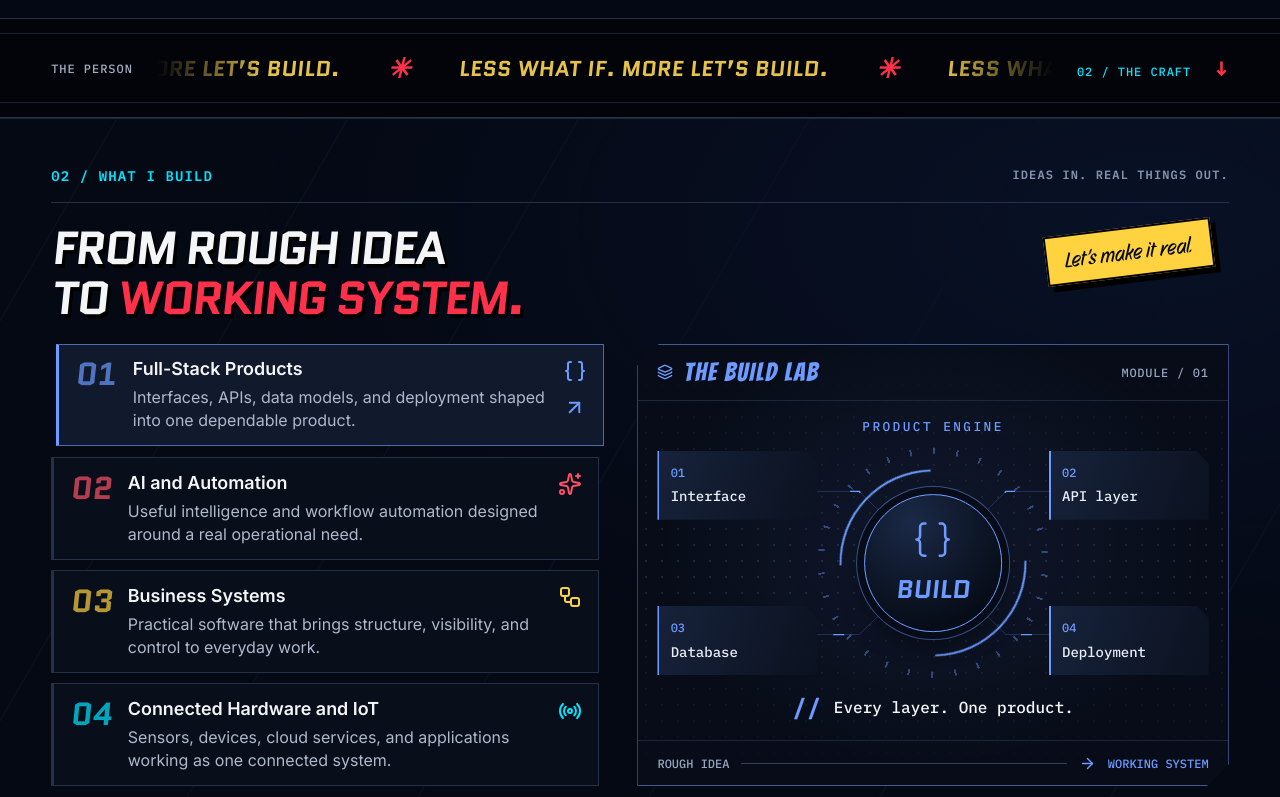
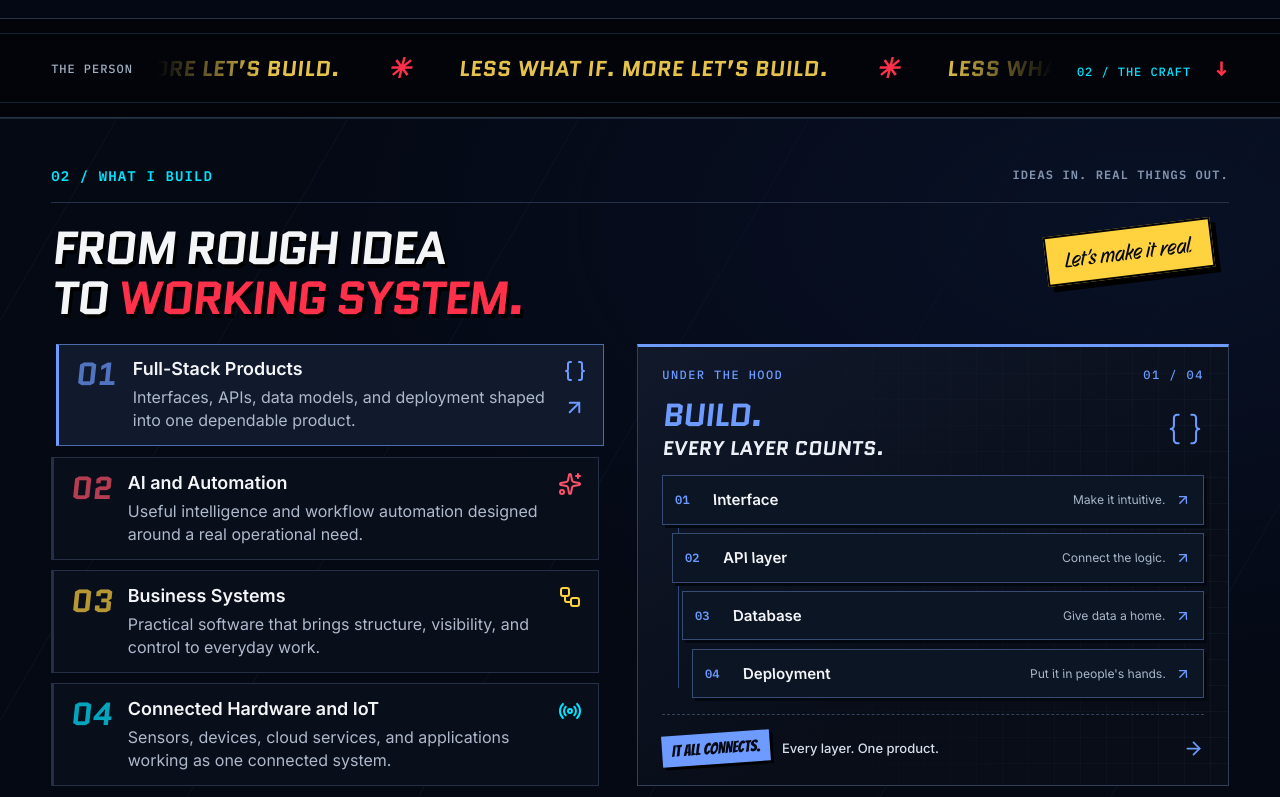
Before and after one commit to Shivansh2207/Shivansh-portfolio, a Next.js app: page / in a window 1280 px wide. Shown: the part 2000-2797 px from the top of the page. Built offline with nearby package versions, Linux system fonts and the light colour scheme.

Commit message:
Update Site source

```diff
--- a/components/home/Capabilities.tsx
+++ b/components/home/Capabilities.tsx
@@ -2,9 +2,10 @@
 
 import { useState, type CSSProperties } from "react";
 import { motion, useReducedMotion } from "framer-motion";
-import { ArrowUpRight, ArrowRight, Braces, Sparkles, Workflow, Radio, Layers3 } from "lucide-react";
+import { ArrowUpRight, ArrowRight, Braces, Sparkles, Workflow, Radio } from "lucide-react";
 import { PageContainer } from "@/components/layout/PageContainer";
 import "./capabilities.css";
+import "./build-pipeline.css";
 
 const capabilities = [
   {
@@ -13,6 +14,7 @@ const capabilities = [
       "Interfaces, APIs, data models, and deployment shaped into one dependable product.",
     icon: Braces, color: "#6d9bff", label: "PRODUCT ENGINE",
     nodes: ["Interface", "API layer", "Database", "Deployment"],
+    details: ["Make it intuitive.", "Connect the logic.", "Give data a home.", "Put it in people's hands."],
     center: "BUILD", caption: "Every layer. One product.",
   },
   {
@@ -21,6 +23,7 @@ const capabilities = [
       "Useful intelligence and workflow automation designed around a real operational need.",
     icon: Sparkles, color: "#ff5168", label: "AUTOMATION ENGINE",
     nodes: ["Input", "Intelligence", "Action", "Feedback"],
+    details: ["Start with a real signal.", "Find what matters.", "Make the next move.", "Learn from the result."],
     center: "THINK", caption: "Less repetition. More possibility.",
   },
   {
@@ -29,6 +32,7 @@ const capabilities = [
       "Practical software that brings structure, visibility, and control to everyday work.",
     icon: Workflow, color: "#ffd23f", label: "OPERATIONS ENGINE",
     nodes: ["People", "Processes", "Records", "Insights"],
+    details: ["Understand the work.", "Bring order to the everyday.", "Keep one source of truth.", "Make better decisions."],
     center: "SOLVE", caption: "Real workflows. Built to work.",
   },
   {
@@ -37,6 +41,7 @@ const capabilities = [
       "Sensors, devices, cloud services, and applications working as one connected system.",
     icon: Radio, color: "#00e5ff", label: "CONNECTED ENGINE",
     nodes: ["Sensors", "Devices", "Cloud", "Application"],
+    details: ["Read the physical world.", "Process at the edge.", "Connect the moving parts.", "Make it useful to someone."],
     center: "LINK", caption: "Physical world. Digital possibilities.",
   },
 ] as const;
@@ -71,22 +76,15 @@ export function Capabilities() {
               );
             })}
           </div>
-          <div id="build-schematic" className="build-schematic" style={{ "--channel": selected.color } as CSSProperties} role="region" aria-label={`${selected.title} system diagram`}>
-            <div className="build-schematic__top"><span><Layers3 size={16} aria-hidden="true" /> THE BUILD LAB</span><span>MODULE / 0{active + 1}</span></div>
-            <motion.div key={active} className="build-schematic__body" initial={reducedMotion ? false : { opacity: 0, y: 10 }} animate={{ opacity: 1, y: 0 }} transition={{ duration: 0.35 }}>
-              <p className="build-schematic__label">{selected.label}</p>
-              <div className="build-schematic__diagram">
-                <svg className="build-schematic__wires" viewBox="0 0 600 360" preserveAspectRatio="none" aria-hidden="true">
-                  <path d="M100 65H220L300 180L380 65H500 M100 295H220L300 180L380 295H500" />
-                  <path className="build-schematic__pulse" d="M100 65H220L300 180L380 295H500 M500 65H380L300 180L220 295H100" />
-                </svg>
-                <div className="build-schematic__orbit" aria-hidden="true" /><div className="build-schematic__dial" aria-hidden="true" />
-                <div className="build-schematic__core"><Icon size={43} strokeWidth={1.4} aria-hidden="true" /><strong>{selected.center}</strong></div>
-                {selected.nodes.map((node, index) => <div className={`build-schematic__node build-schematic__node--${index + 1}`} key={node}><span>0{index + 1}</span><strong>{node}</strong></div>)}
-              </div>
-              <div className="build-schematic__caption"><span aria-hidden="true">{"//"}</span><p>{selected.caption}</p></div>
+          <div id="build-schematic" className="build-pipeline" style={{ "--channel": selected.color } as CSSProperties} role="region" aria-label={`${selected.title}: under the hood`}>
+            <div className="build-pipeline__kicker"><span>UNDER THE HOOD</span><span>0{active + 1} / 04</span></div>
+            <motion.div key={active} className="build-pipeline__content" initial={reducedMotion ? false : { opacity: 0 }} animate={{ opacity: 1 }} transition={{ duration: 0.25 }}>
+              <div className="build-pipeline__title"><h3>{selected.center}.<span>{["EVERY LAYER COUNTS.", "LESS BUSYWORK. MORE POSSIBILITY.", "ORDER FROM EVERYDAY CHAOS.", "BEYOND THE SCREEN."][active]}</span></h3><Icon size={38} strokeWidth={1.3} aria-hidden="true" /></div>
+              <ol className="build-pipeline__steps">
+                {selected.nodes.map((node, index) => <motion.li key={node} initial={reducedMotion ? false : { opacity: 0, x: 18 }} animate={{ opacity: 1, x: 0 }} transition={{ duration: .45, delay: index * .1 }} style={{ "--step": index } as CSSProperties}><span className="build-pipeline__number">0{index + 1}</span><strong>{node}</strong><span className="build-pipeline__detail">{selected.details[index]}</span><ArrowUpRight size={16} aria-hidden="true" /></motion.li>)}
+              </ol>
+              <div className="build-pipeline__result"><span className="build-pipeline__sticker">IT ALL CONNECTS.</span><p>{selected.caption}</p><ArrowRight size={21} aria-hidden="true" /></div>
             </motion.div>
-            <div className="build-schematic__bottom"><span>ROUGH IDEA</span><span className="build-schematic__track" aria-hidden="true" /><ArrowRight size={17} aria-hidden="true" /><span>WORKING SYSTEM</span></div>
           </div>
         </motion.div>
       </PageContainer>
--- /dev/null
+++ b/components/home/build-pipeline.css
@@ -0,0 +1,22 @@
+.build-pipeline{position:relative;isolation:isolate;display:flex;flex-direction:column;min-width:0;padding:1.3rem 1.5rem;background:linear-gradient(150deg,color-mix(in srgb,var(--channel) 8%,#080d18),#080d18 65%);border:1px solid #304057;border-top:3px solid var(--channel);overflow:hidden}
+.build-pipeline::before{content:"";position:absolute;inset:0;z-index:-1;background-image:linear-gradient(#a1bdd30a 1px,transparent 1px),linear-gradient(90deg,#a1bdd30a 1px,transparent 1px);background-size:26px 26px;mask-image:linear-gradient(90deg,transparent,#000)}
+.build-pipeline__kicker{display:flex;justify-content:space-between;color:var(--channel);font:500 12px var(--font-mono);letter-spacing:.12em}
+.build-pipeline__content{display:flex;flex-direction:column;flex:1}
+.build-pipeline__title{display:flex;align-items:center;justify-content:space-between;gap:1rem;margin:1.3rem 0;color:var(--channel)}
+.build-pipeline__title h3{margin:0;font:700 italic clamp(1.5rem,2.5vw,2.6rem)/1.1 var(--font-hero-heading);letter-spacing:-.03em}
+.build-pipeline__title h3 span{display:block;color:#edf1f7;font-size:.62em;letter-spacing:.01em;margin-top:.25rem}
+.build-pipeline__steps{list-style:none;padding:0;margin:0 0 1.5rem;display:grid;gap:.65rem;flex:1;position:relative}
+.build-pipeline__steps::before{content:"";position:absolute;left:16px;top:10px;bottom:10px;width:1px;background:var(--channel);opacity:.4}
+.build-pipeline__steps li{position:relative;display:grid;grid-template-columns:28px 1fr auto 16px;align-items:center;gap:.6rem;min-height:48px;margin-left:calc(var(--step)*10px);padding:.55rem .75rem;background:#0c1523;border:1px solid color-mix(in srgb,var(--channel) 25%,#253047);box-shadow:3px 3px #030710;transform:skewX(-3deg)}
+.build-pipeline__steps li>*{transform:skewX(3deg)}
+.build-pipeline__number{font:600 12px var(--font-mono);color:var(--channel)}
+.build-pipeline__steps strong{font:600 15px var(--font-body);color:#f4f5f7}
+.build-pipeline__detail{font:400 12px var(--font-body);color:#a9b7ca}
+.build-pipeline__steps svg{color:var(--channel)}
+.build-pipeline__result{display:flex;align-items:center;gap:.75rem;margin-top:auto;border-top:1px dashed #31445c;padding-top:1.1rem}
+.build-pipeline__sticker{flex-shrink:0;transform:rotate(-4deg);background:var(--channel);color:#050914;padding:.45rem .6rem;font:400 16px var(--font-comic-punch);box-shadow:3px 3px #000}
+.build-pipeline__result p{margin:0;font:500 13px/1.5 var(--font-body);color:#d6dfeb}.build-pipeline__result>svg{margin-left:auto;color:var(--channel);flex-shrink:0}
+@media(min-width:1000px){.build-pipeline__title{margin:clamp(.8rem,2svh,1.3rem) 0}.build-pipeline__steps{gap:.55rem;margin-bottom:1rem}.build-pipeline__steps li{min-height:clamp(40px,6svh,58px)}}
+@media(min-width:761px) and (max-width:1200px){.build-pipeline__detail{display:none}}
+@media(max-width:760px){.build-pipeline{padding:1.2rem}.build-pipeline__title h3{font-size:2rem}.build-pipeline__steps li{grid-template-columns:24px 1fr 16px;gap:.35rem .6rem;padding:.7rem}.build-pipeline__detail{grid-column:2;font-size:12px}.build-pipeline__steps svg{grid-column:3;grid-row:1/3}.build-pipeline__result{flex-wrap:wrap}.build-pipeline__result p{max-width:65%}}
+@media(prefers-reduced-motion:reduce){.build-pipeline *{animation:none!important;transition:none!important}}
--- a/components/layout/Navbar.tsx
+++ b/components/layout/Navbar.tsx
@@ -63,7 +63,6 @@ export function Navbar() {
           </span>
         </Link>
 
-        <div className="navbar__connector" aria-hidden="true"><span>{"</>"}</span><i /><small>IDEA → IMPACT</small><i /></div>
         <nav className="nav-links" aria-label="Primary navigation">
           {navigation.map((item) => (
             <Link
--- a/components/layout/navbar-scroll.css
+++ b/components/layout/navbar-scroll.css
@@ -1,12 +1,6 @@
 .navbar.navbar--scrolled { background:rgba(4,7,17,.96); border-bottom:1px solid #253247; backdrop-filter:blur(18px); }
 .navbar .navbar__inner { gap:clamp(1rem,2vw,2rem); }
-.navbar__connector { flex:1; display:flex; align-items:center; gap:10px; min-width:60px; color:#577085; }
-.navbar__connector span { color:var(--cyan); font:600 16px var(--font-mono); }
-.navbar__connector i { height:1px; flex:1; background:linear-gradient(90deg,#30485f,#152033); }
-.navbar__connector small { font:500 10px var(--font-mono); letter-spacing:.08em; white-space:nowrap; }
 .navbar .nav-links { gap:clamp(1rem,2vw,2.3rem); }
 .navbar .nav-links a::after { bottom:13px; left:-9%; width:118%; height:6px; border-radius:0; clip-path:polygon(0 75%,32% 28%,83% 4%,76% 27%,100% 34%,93% 64%,42% 69%,5% 100%); transform-origin:left center; }
 .navbar .nav-links a.is-active::after { transform:rotate(-3deg) scaleX(1); }
-@media(max-width:1300px){.navbar__connector small{display:none}}
-@media(max-width:1100px){.navbar__connector{display:none}}
 @media(prefers-reduced-motion:reduce){.navbar *{transition:none!important}}
```
